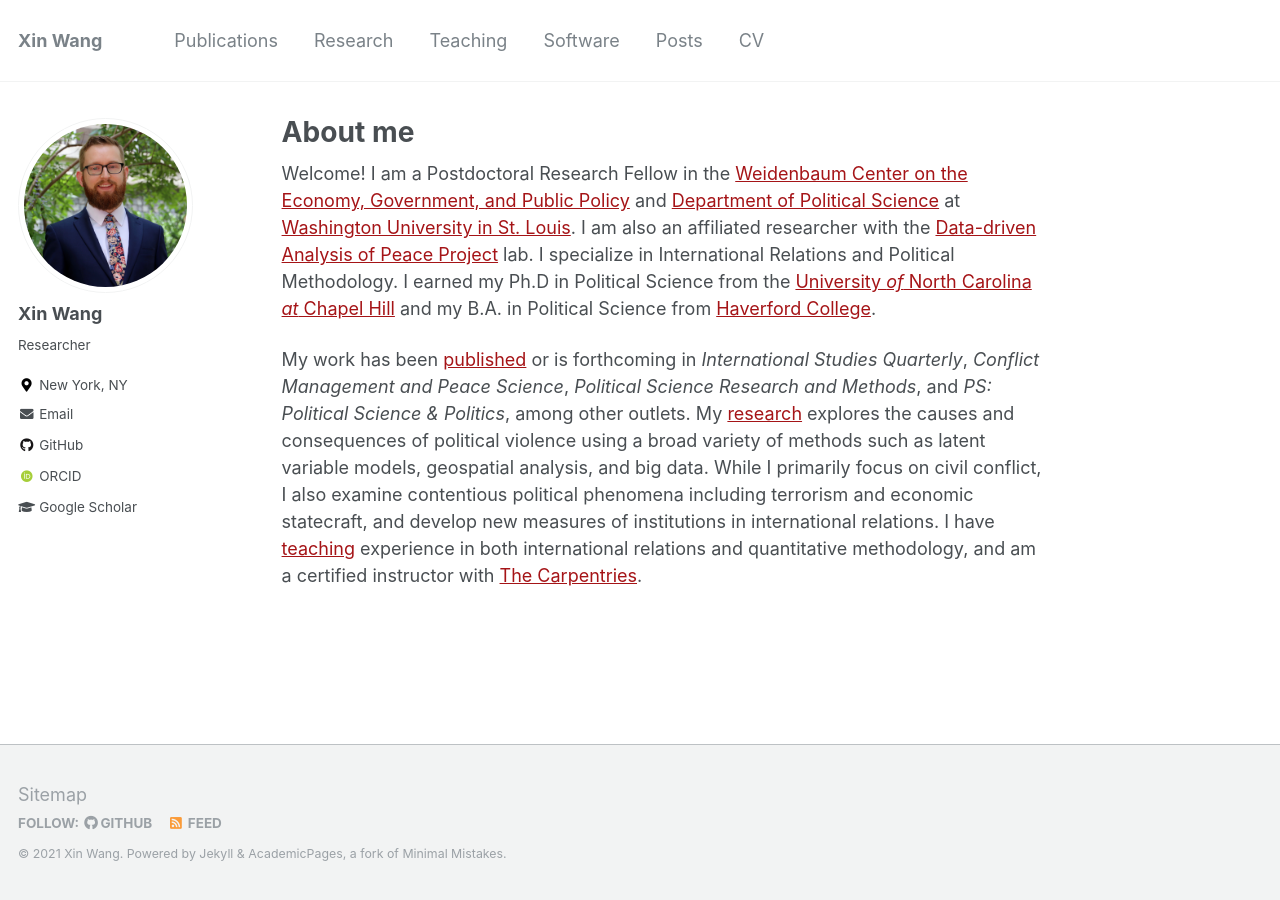
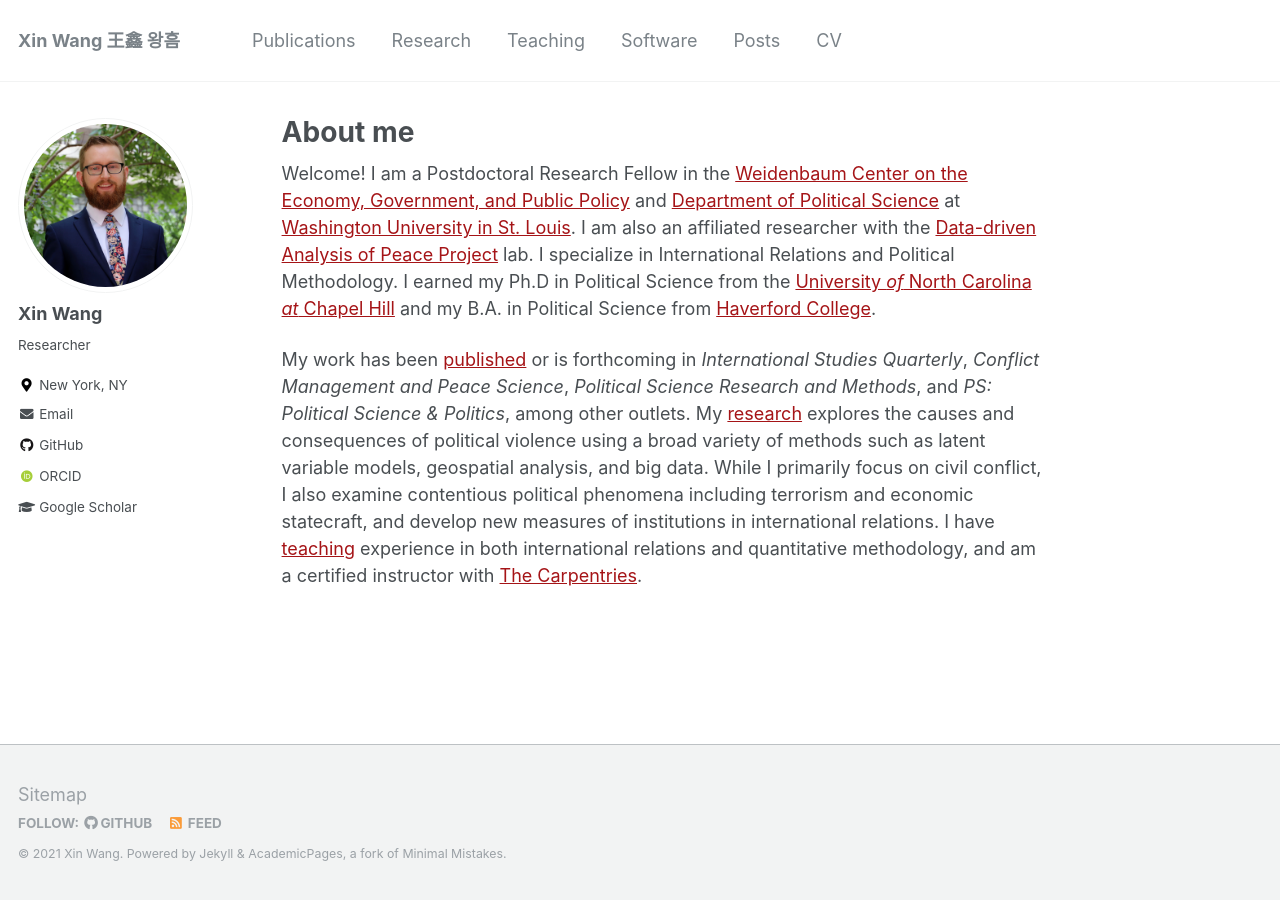
Before and after one commit to xin-wang-kr/xin-wang-kr.github.io, a Jekyll site: the page built from _pages/about.md, in a window 1280 px wide. Built offline with Jekyll 4.4.1, drawn with Linux system fonts in a browser that asks for light colours; some web fonts are replaced.

Commit message:
Update _config.yml

```diff
--- a/_config.yml
+++ b/_config.yml
@@ -7,7 +7,7 @@
 
 # Site Settings
 locale                   : "en-US"
-title                    : "Xin Wang"
+title                    : "Xin Wang 王鑫 왕흠"
 title_separator          : "-"
 name                     : &name "Xin Wang"
 description              : &description "Data Science Researcher"
```
